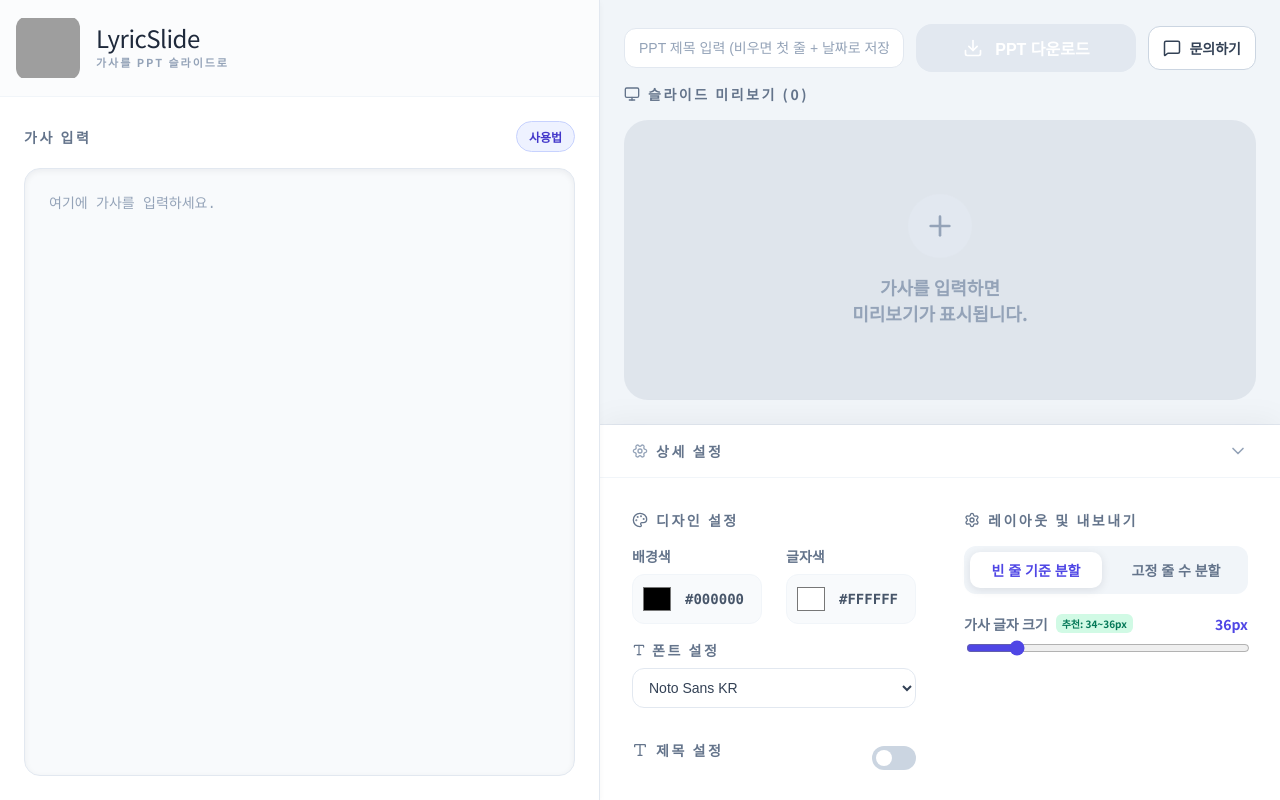
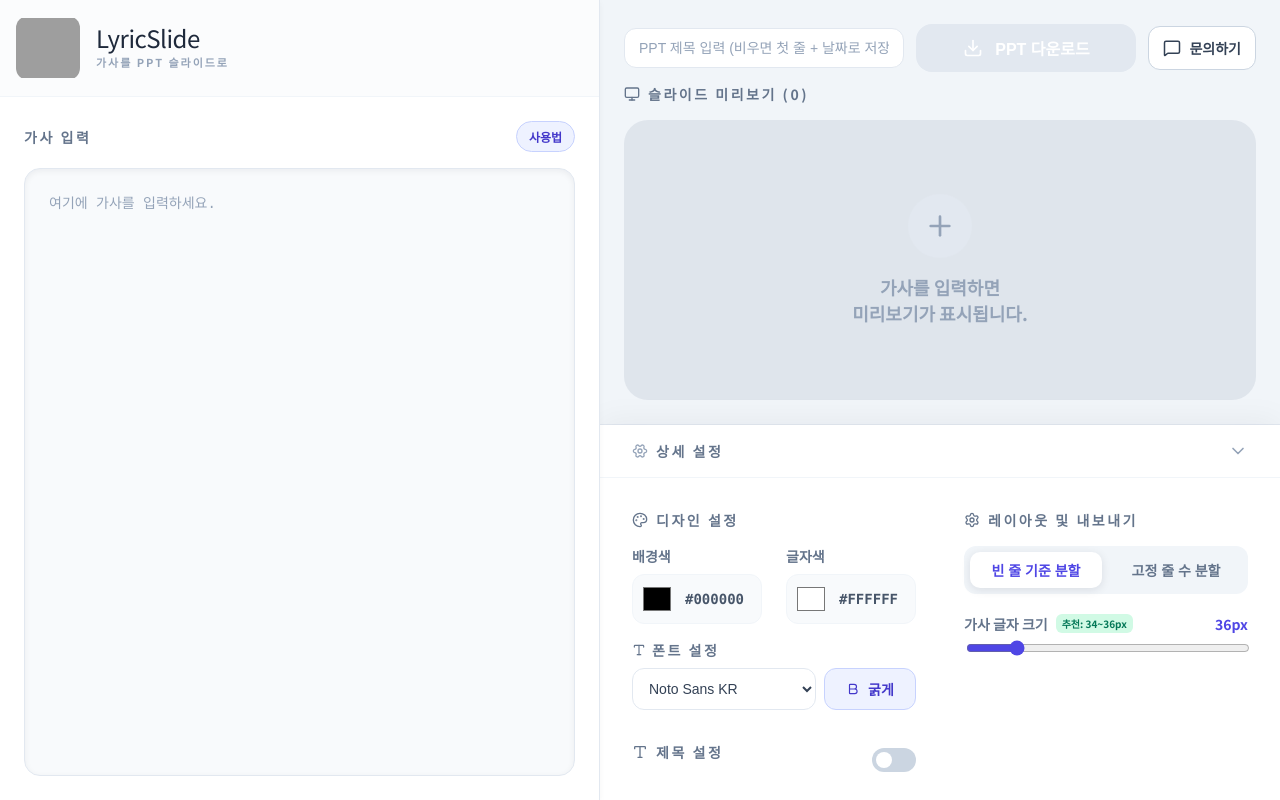
Before and after one commit to Db0111/lyric-slide, a React (Vite) app: page / in a window 1280 px wide. Built offline with nearby package versions, Linux system fonts and the light colour scheme; grey boxes are pictures that could not be loaded; a web font is replaced by a local one.

Commit message:
feat: 가사 글씨 굵게 할 수 있도록 버튼 추가

```diff
--- a/src/App.tsx
+++ b/src/App.tsx
@@ -8,6 +8,7 @@ import { keyframes } from "@emotion/react";
 import styled from "@emotion/styled";
 import pptxgen from "pptxgenjs";
 import {
+  Bold,
   Download,
   Settings,
   Type,
@@ -147,6 +148,7 @@ export default function App() {
   const [linesPerSlide, setLinesPerSlide] = useState(2);
   const [bgColor, setBgColor] = useState("#000000");
   const [textColor, setTextColor] = useState("#FFFFFF");
+  const [isLyricsBold, setIsLyricsBold] = useState(true);
   const [showTitle, setShowTitle] = useState(false);
   const [titleText, setTitleText] = useState("");
   const [titlePosition, setTitlePosition] = useState<TitlePosition>("TL");
@@ -289,6 +291,7 @@ export default function App() {
         align: "center",
         valign: "middle",
         fontFace: fontFamily,
+        bold: isLyricsBold,
         lineSpacing: Math.round(fontSize * 1.25),
       });
     });
@@ -502,6 +505,7 @@ export default function App() {
                           color: textColor,
                           fontSize: `${fontSize * 0.8}px`,
                           fontFamily: selectedFont,
+                          fontWeight: isLyricsBold ? 700 : 400,
                         }}
                       >
                         {slides[currentSlideIndex]?.join("\n")}
@@ -600,6 +604,7 @@ export default function App() {
                     <FieldTitleWithIcon>
                       <Type size={14} /> 폰트 설정
                     </FieldTitleWithIcon>
+                    <FontControls>
                       <FontSelect
                         value={fontFamily}
                         onChange={(e) => setFontFamily(e.target.value)}
@@ -614,6 +619,15 @@ export default function App() {
                           </option>
                         ))}
                       </FontSelect>
+                      <ToggleButton
+                        type="button"
+                        onClick={() => setIsLyricsBold((prev) => !prev)}
+                        $active={isLyricsBold}
+                      >
+                        <Bold size={14} />
+                        굵게
+                      </ToggleButton>
+                    </FontControls>
                   </FieldGroup>
                 </section>
 
@@ -1539,8 +1553,15 @@ const FieldGroup = styled.div`
   gap: 8px;
 `;
 
+const FontControls = styled.div`
+  display: flex;
+  align-items: stretch;
+  gap: 8px;
+`;
+
 const FontSelect = styled.select`
-  width: 100%;
+  flex: 1;
+  min-width: 0;
   padding: 10px 12px;
   border-radius: 12px;
   border: 1px solid #e2e8f0;
@@ -1558,6 +1579,29 @@ const FontSelect = styled.select`
   }
 `;
 
+const ToggleButton = styled.button<{ $active: boolean }>`
+  flex-shrink: 0;
+  border: 1px solid ${({ $active }) => ($active ? "#c7d2fe" : "#e2e8f0")};
+  border-radius: 12px;
+  padding: 10px 12px;
+  display: inline-flex;
+  align-items: center;
+  justify-content: center;
+  gap: 8px;
+  min-width: 92px;
+  background: ${({ $active }) => ($active ? "#eef2ff" : "#ffffff")};
+  color: ${({ $active }) => ($active ? "#4338ca" : "#475569")};
+  font-size: 14px;
+  font-weight: 700;
+  cursor: pointer;
+  transition: all 0.2s ease;
+
+  &:hover {
+    border-color: ${({ $active }) => ($active ? "#a5b4fc" : "#cbd5e1")};
+    background: ${({ $active }) => ($active ? "#e0e7ff" : "#f8fafc")};
+  }
+`;
+
 const SectionTop = styled.div`
   display: flex;
   align-items: center;
```
Lines whose indentation alone changed are shown as unchanged.
